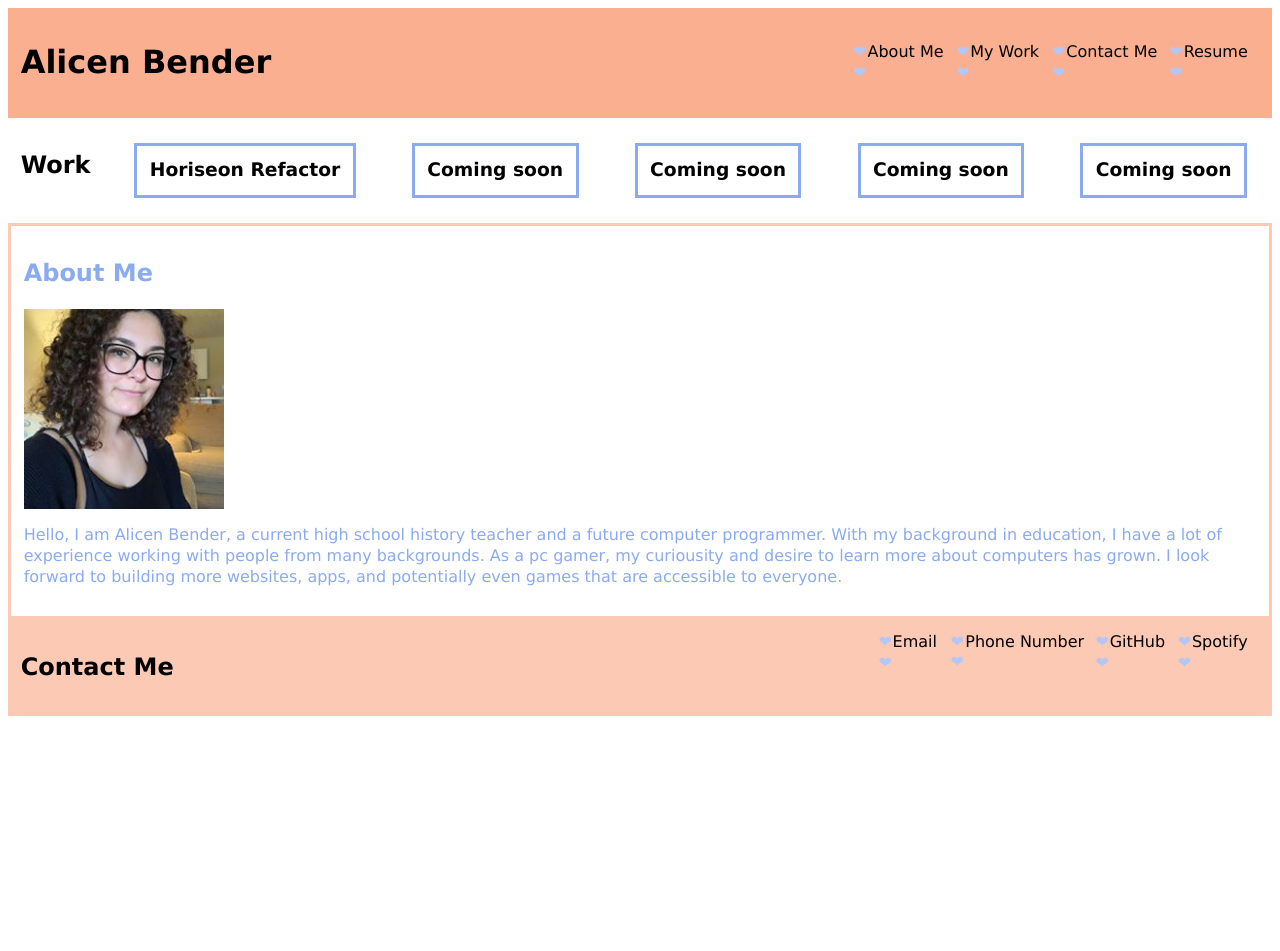
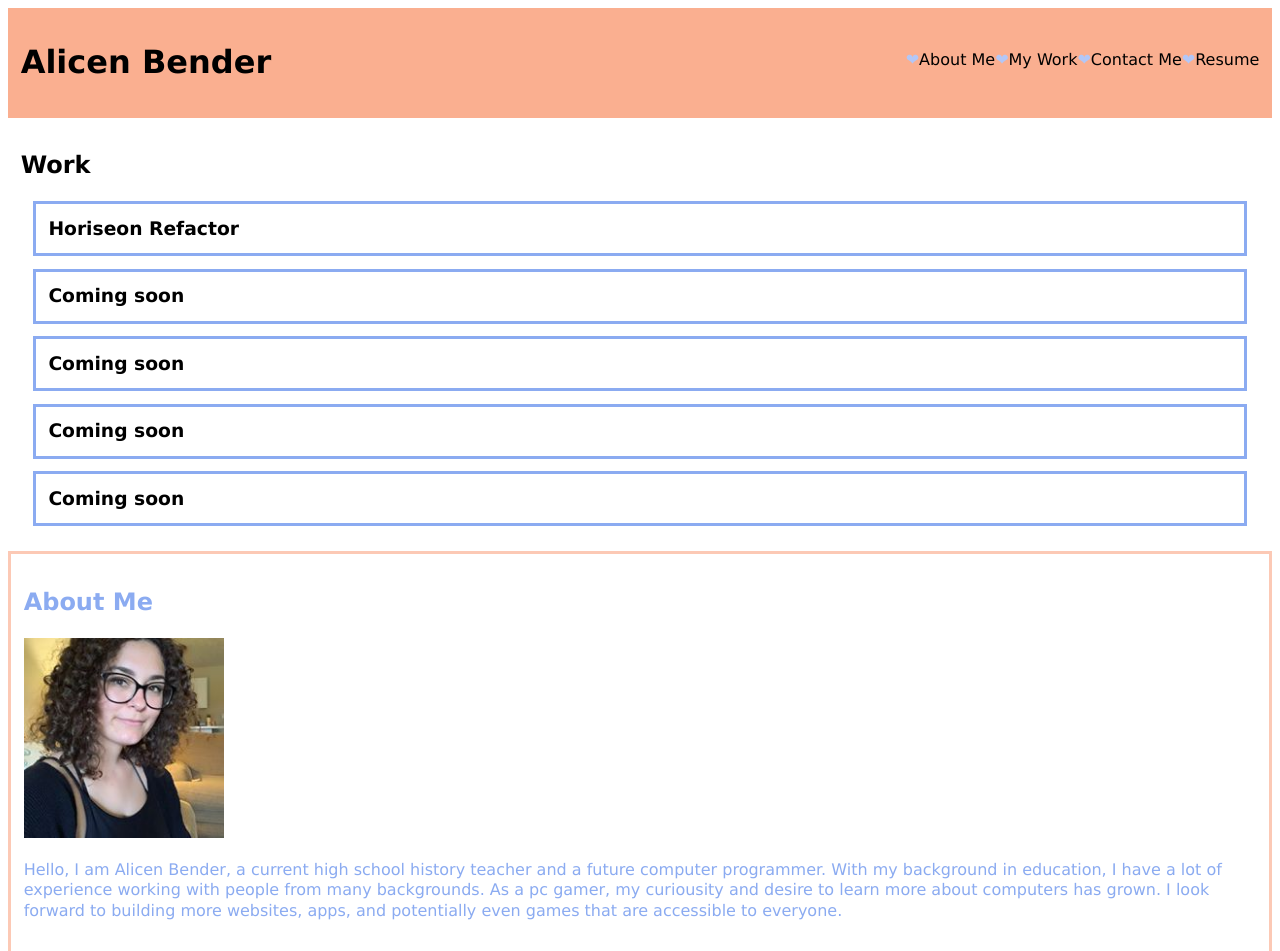
Before and after one commit to abender12/coding-portfolio, a plain HTML site: page index.html in a window 1280 px wide. Shown: the top 951 px of the page. Before the commit the page ends 800 px from the top, so only its background shows below. Drawn offline with Linux system fonts and the light colour scheme.

Commit message:
Made nav bars horizontal

```diff
--- a/assets/style.css
+++ b/assets/style.css
@@ -15,7 +15,7 @@ header {
   }
 
   main {
-    display: flex;
+    display: inline-block;
     justify-content: space-between;
     align-items: right;
     padding: 1%;
@@ -24,7 +24,7 @@ header {
   }
 
   aside {
-    display: flex;
+    display: inline-block;
     flex-direction: column;
     justify-content: space-between;
     align-items: left;
@@ -45,7 +45,7 @@ header {
   }
 
   nav ul {
-    display: flex;
+    display: inline-block;
     justify-content: space-between;
     min-width: 300px;
     margin: auto;
@@ -54,13 +54,14 @@ header {
 
   nav li {
     list-style-type: none;
+    float: left;
+    margin: auto;
   }
 
-  nav li::before ,
-  nav li::after {
+  nav li::before {
   content: '\2764';
   color: #b3c7f7;
-  padding: 1%;
+  /* padding: 1%; */
   font-family: cursive;
 }
 
```
